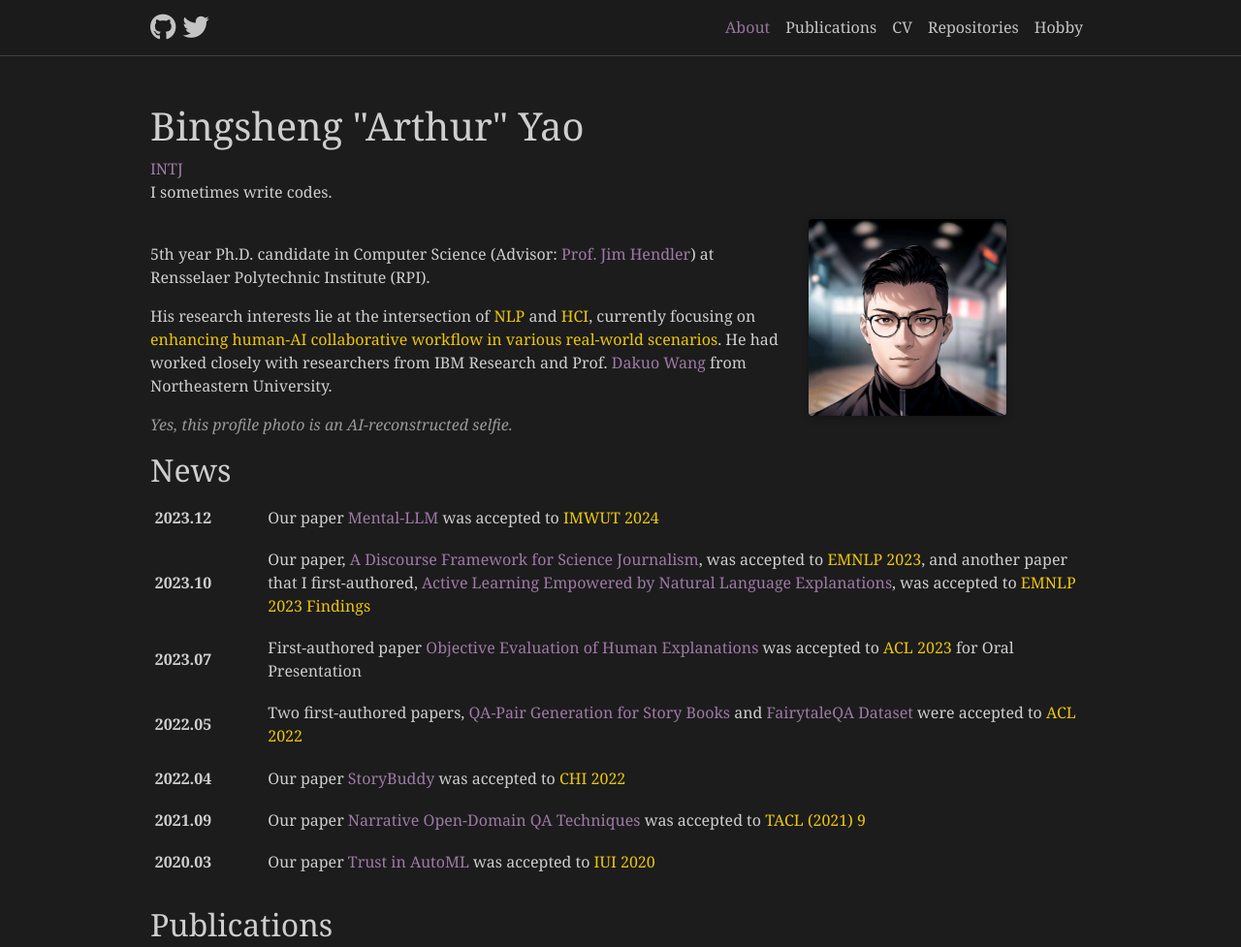
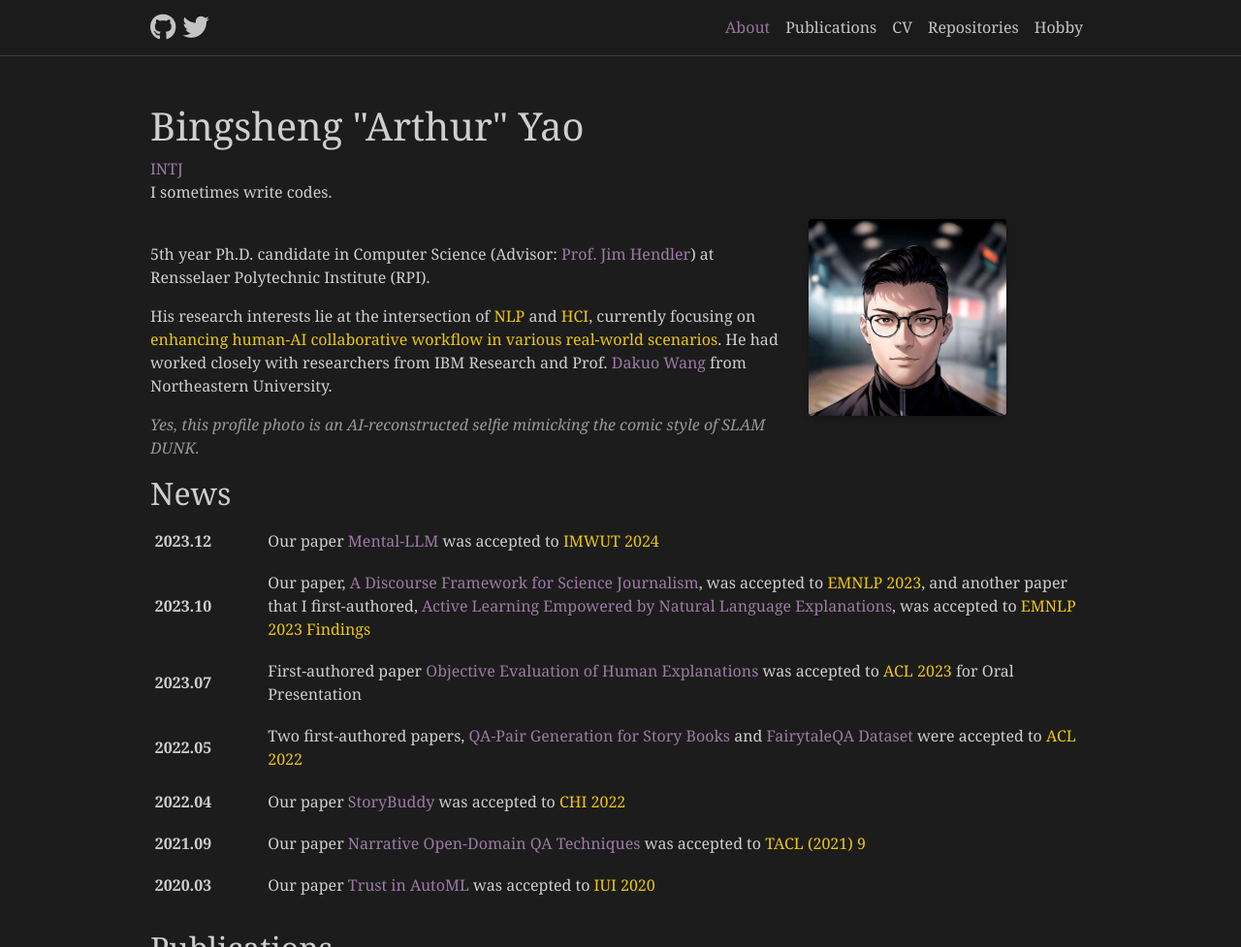
Before and after one commit to WorkInTheDark/WorkInTheDark.github.io, a Jekyll site: the page built from _pages/about.md, in a window 1280 px wide and 1256 px high, cut to the strip 0-977 px from the top of the window. Shown: the whole strip at 97% size. Built offline with Jekyll 4.4.1, drawn with Linux system fonts in a browser that asks for light colours; comment, search, counter and statistics services are not loaded; a style sheet for code colours, icons or effects is not loaded.

Commit message:
Update about.md

```diff
--- a/_pages/about.md
+++ b/_pages/about.md
@@ -24,7 +24,7 @@
 His research interests lie at the intersection of <span style="color:#edc707">NLP</span> and <span style="color:#edc707">HCI</span>, currently focusing on <span style="color:#edc707">enhancing human-AI collaborative workflow in various real-world scenarios</span>. He had worked closely with researchers from IBM Research and Prof. [Dakuo Wang](https://www.dakuowang.com/) from Northeastern University.
 
 
-<i><span style="color:#999999"> Yes, this profile photo is an AI-reconstructed selfie. </span></i>
+<i><span style="color:#999999"> Yes, this profile photo is an AI-reconstructed selfie mimicking the comic style of SLAM DUNK. </span></i>
 <!-- \ -->
 <!-- \ -->
 <!-- <i><span style="color:#999999">People often ask me why I don't have a profile photo. The truth is that I haven't been in front of a camera in almost a decade, except for renewing my driver's license and passport.
```
